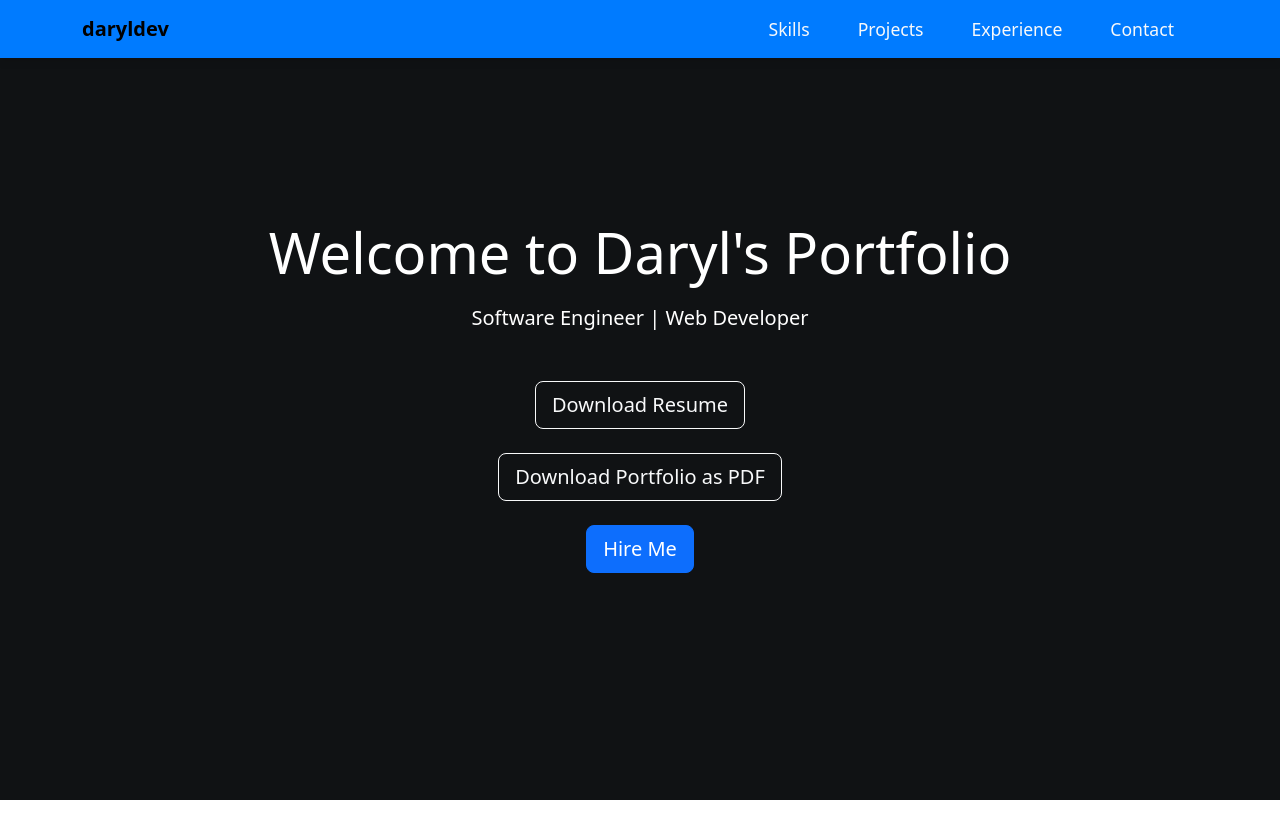
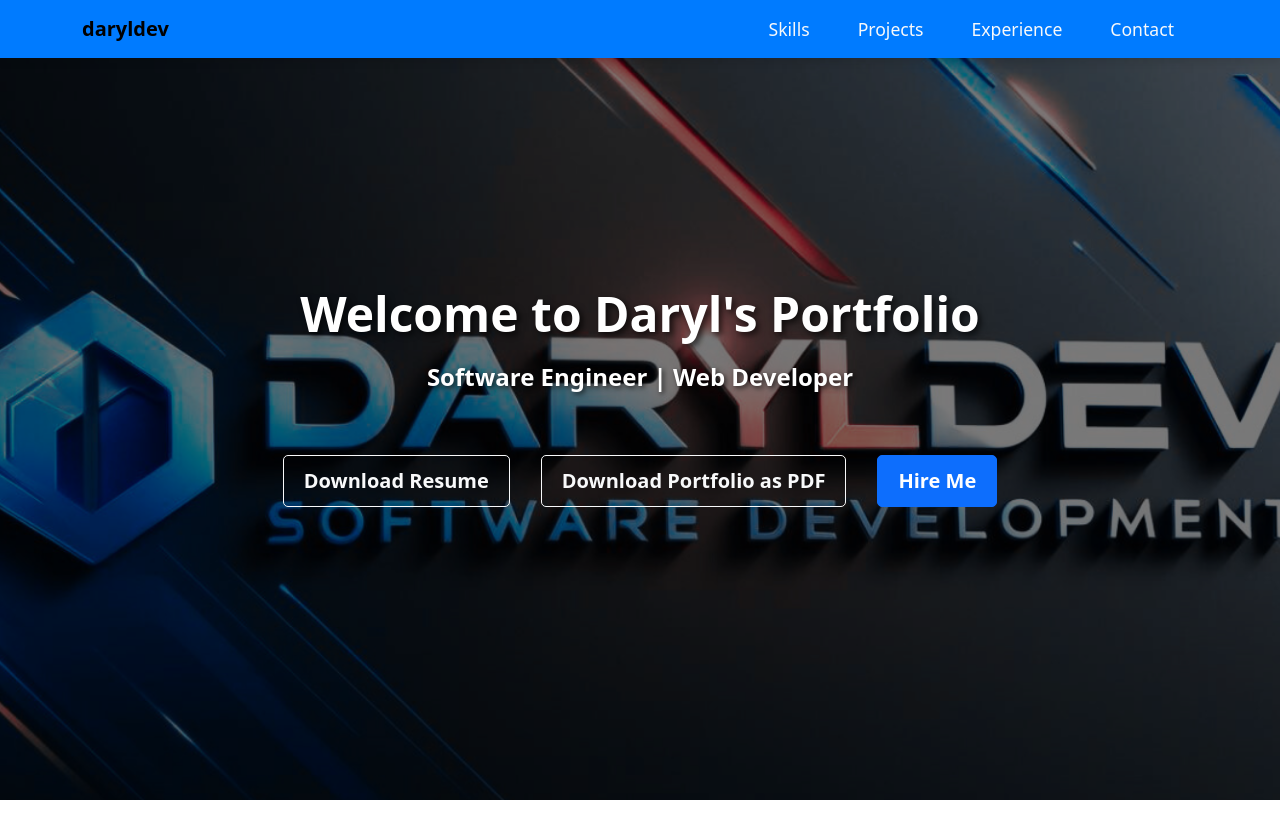
Before and after one commit to daryldewilde/daryldev, a Django app: page / in a window 1280 px wide. Shown: the top 840 px of the page. Run offline with Django 5.2, Linux system fonts and the light colour scheme; data comes from the database, SQL or seed files in the repository; both versions use the stored data as it was after the commit; some libraries are stand-ins or nearby versions.

Commit message:
added a background image

```diff
--- a/portfolio/templates/portfolio/portfolio.html
+++ b/portfolio/templates/portfolio/portfolio.html
@@ -12,6 +12,27 @@
     <style>
         .linkedin {
             color: #0077b5; /* LinkedIn blue */
+        }
+        .header-title {
+            font-weight: 900;
+            text-shadow: 3px 3px 6px rgba(0, 0, 0, 0.7);
+            font-size: 3rem;
+        }
+        .header-subtitle {
+            font-weight: 700;
+            text-shadow: 2px 2px 5px rgba(0, 0, 0, 0.7);
+            font-size: 1.5rem;
+        }
+        .header-buttons {
+            display: flex;
+            justify-content: center;
+            gap: 15px;
+            margin-top: 20px;
+        }
+        .header-buttons a {
+            font-weight: 700;
+            padding: 10px 20px;
+            border-radius: 5px;
         }
     </style>
     <meta name="theme-color" content="#ffffff">
@@ -41,12 +62,14 @@
             </div>
         </div>
     </nav>
-    <header class="bg-dark text-white text-center p-5">
-        <h1 class="display-4 animate__animated animate__fadeInDown">Welcome to Daryl's Portfolio</h1>
-        <p class="lead">Software Engineer | Web Developer</p>
-        <a href="{% static 'cv/resume.pdf' %}" class="btn btn-outline-light btn-lg mt-3" download>Download Resume</a>
-        <a href="{% url 'download_resume' %}" class="btn btn-outline-light btn-lg mt-3">Download Portfolio as PDF</a>
-        <a href="#contact" class="btn btn-primary btn-lg mt-3">Hire Me</a>
+    <header class="bg-dark text-white text-center p-5" style="background-image: url('{% static 'images/brand.png' %}'); background-size: cover; background-position: center;">
+        <h1 class="display-4 animate__animated animate__fadeInDown header-title">Welcome to Daryl's Portfolio</h1>
+        <p class="lead header-subtitle">Software Engineer | Web Developer</p>
+        <div class="header-buttons">
+            <a href="{% static 'cv/resume.pdf' %}" class="btn btn-outline-light btn-lg" download>Download Resume</a>
+            <a href="{% url 'download_resume' %}" class="btn btn-outline-light btn-lg">Download Portfolio as PDF</a>
+            <a href="#contact" class="btn btn-primary btn-lg">Hire Me</a>
+        </div>
     </header>
 
     <section id="skills" class="container my-5 section">
```
Also changed, not shown: db.sqlite3, portfolio/static/images/brand.png (added), requirements.txt (line endings or trailing spaces), 2 other files.
